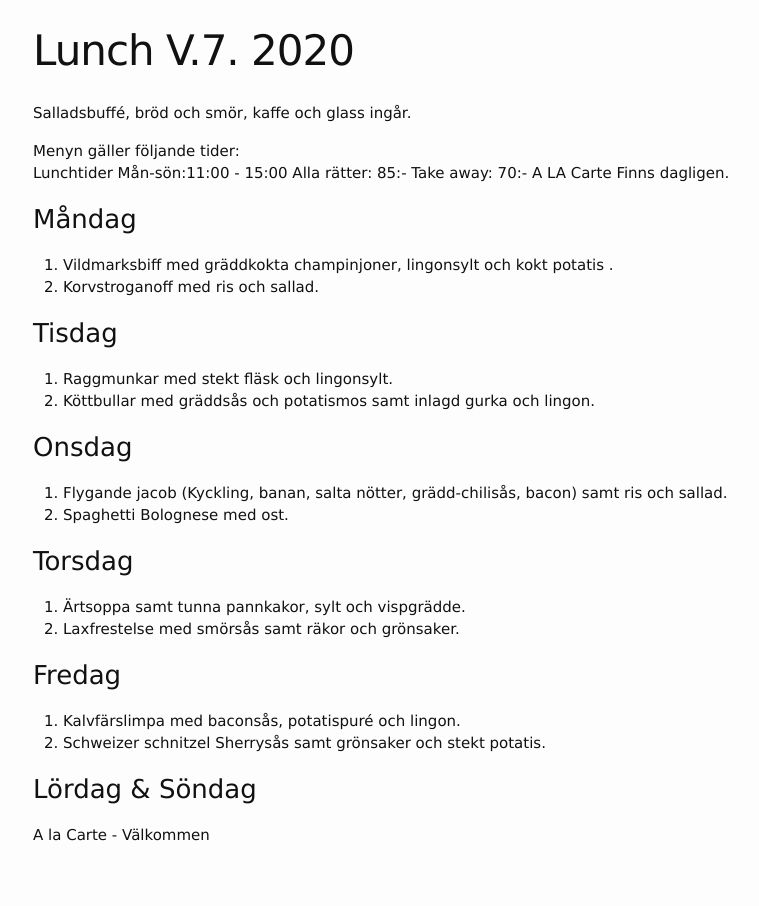
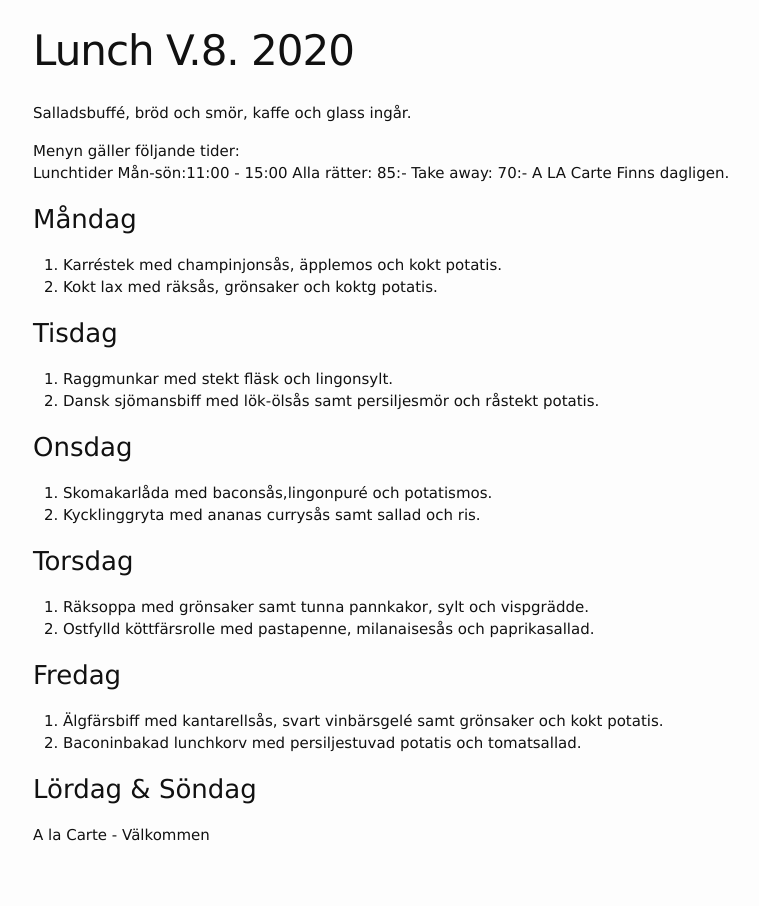
Before and after one commit to FarInn62/farinn62.github.io, a Jekyll site: the page built from lunch.md, in a window 1280 px wide. Shown: the whole page, without its empty margins (237-996 px from the left). Built offline with Jekyll 4.4.1, drawn with Linux system fonts in a browser that asks for light colours.

Commit message:
Update lunch.md

```diff
--- a/lunch.md
+++ b/lunch.md
@@ -1,6 +1,6 @@
 ---
 layout: foodmenu
-title: Lunch V.7. 2020
+title: Lunch V.8. 2020
 permalink: /lunch/
 published: true
 ---
@@ -12,25 +12,25 @@ Alla rätter: 85:- Take away: 70:-
 A LA Carte Finns dagligen.
 
 ### Måndag
-1. Vildmarksbiff med gräddkokta champinjoner, lingonsylt och kokt potatis .
-2. Korvstroganoff med ris och sallad.
+1. Karréstek med champinjonsås, äpplemos och kokt potatis.
+2. Kokt lax med räksås, grönsaker och koktg potatis.
 
 
 ### Tisdag
 1. Raggmunkar med stekt fläsk och lingonsylt.
-2. Köttbullar med gräddsås och potatismos samt inlagd gurka och lingon.
+2. Dansk sjömansbiff med lök-ölsås samt persiljesmör och råstekt potatis.
 
 ### Onsdag
-1. Flygande jacob (Kyckling, banan, salta nötter, grädd-chilisås, bacon) samt ris och sallad.
-2. Spaghetti Bolognese med ost.
+1. Skomakarlåda med baconsås,lingonpuré och potatismos.
+2. Kycklinggryta med ananas currysås samt sallad och ris.
 
 ### Torsdag
-1. Ärtsoppa samt tunna pannkakor, sylt och vispgrädde.
-2. Laxfrestelse med smörsås samt räkor och grönsaker.
+1. Räksoppa med grönsaker samt tunna pannkakor, sylt och vispgrädde.
+2. Ostfylld köttfärsrolle med pastapenne, milanaisesås och paprikasallad.
 
 ### Fredag
-1. Kalvfärslimpa med baconsås, potatispuré och lingon.
-2. Schweizer schnitzel Sherrysås samt grönsaker och stekt potatis.
+1. Älgfärsbiff med kantarellsås, svart vinbärsgelé samt grönsaker och kokt potatis.
+2. Baconinbakad lunchkorv med persiljestuvad potatis och tomatsallad.
 
 
 ### Lördag & Söndag
```
